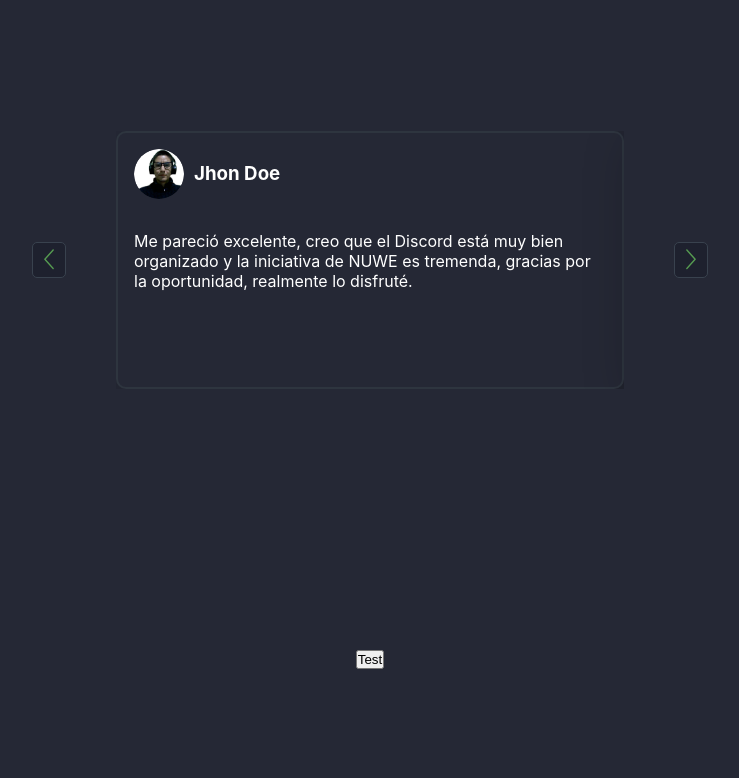
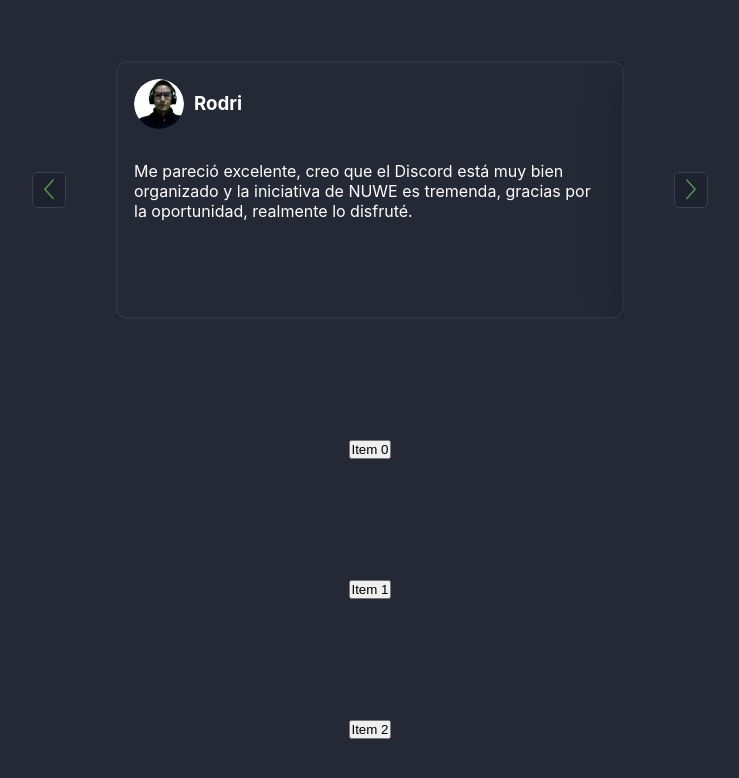
Before and after one commit to RodrigaoCabrera/Comment-slider, a React (Create React App) app: page / in a window 1280 px wide. Shown: the top 778 px of the page, without its empty margins (270-1009 px from the left). Built offline with nearby package versions, Linux system fonts and the light colour scheme; the HTML template or start-up script is replaced by a standard one.

Commit message:
Finalización de lógica del paginador

```diff
--- a/src/App.js
+++ b/src/App.js
@@ -17,20 +17,24 @@ export default function App() {
   const sliderContainer = useRef(null);
   const sliderInterval = useRef(null);
 
+  const [totalItems, setTotalIndex] = useState(null);
+
   const nextSlide = () => {
     //Leemos el tamaño de los slide
     const slideSize = slides?.children[0].offsetWidth;
     //Primer elemento del array de slides
     const firstElement = [slides?.children[0]];
-    handleSlides(slideSize, firstElement);
+    handleSlides(slideSize, firstElement, "next");
   };
 
-  const handleSlides = (slideSize, elements) => {
+  const handleSlides = (slideSize, elements, actionType, itemNumber) => {
     //Accionamos solo si hay slide.
-    if (slides.children.length > 0) {
+    console.log(actionType);
+    if (totalItems > 0) {
       //Agregamos transition al contenedor de slide.
-      slides.style.transition = "1000ms ease-out all";
+      slides.style.transition = "300ms ease-out all";
 
+      if (actionType === "next") {
         //Movemos los slide
         slides.style.transform = `translateX(-${slideSize}px)`;
 
@@ -50,50 +54,87 @@ export default function App() {
 
         //Agregamos un evento que está pendiente de la finalización de la transition.
         slides.addEventListener("transitionend", removeTransition);
+
+        //Establecemos el index actual del slide
+        setCurrentCardIndex((prev) => {
+          return prev >= totalItems - 1 ? 0 : itemNumber || prev + elements.length;
+        });
+      }
+      if (actionType === "prev") {
+        //Agregamos el/los elementos slide al inicio del array de slide.
+        //Insetamos el último slide antes del primero.
+        elements.forEach((e, i) => {
+          slides.insertBefore(elements.at(-(i+1)), slides.firstChild);
+          //console.log([...slides.children].at(-(i+1)))
+        });
+        //Quitamos la transition al container del slides y los movemos a la izquierda en px el tamaño de los slide.
+        slides.style.transition = "none";
+        slides.style.transform = `translateX(-${slideSize}px)`;
+
+        //Establecemos un tiempo en el cual se agregan transition al contenedor de slides y lo movemos a la ubicacion 0 del eje x para que se visualice
+        setTimeout(() => {
+          slides.style.transition = "300ms ease-out all";
+          slides.style.transform = `translateX(0)`;
+        }, 30);
+
+        //Establecemos el index actual del slide
+        setCurrentCardIndex((prev) => {
+          return prev <= 0 ? totalItems - 1 : itemNumber || prev - elements.length;
+        });
+      }
     }
   };
 
   const prevSlide = () => {
-    if (slides.children.length > 0) {
+    if (totalItems > 0) {
       //Obtenemos el último índice del array de slide.
       const lastIndex = slides.children.length - 1;
       //Obtenemos el último slide.
-      const lastElement = slides.children[lastIndex];
-      //Insetamos el último slide antes del primero.
-      slides.insertBefore(lastElement, slides.firstChild);
+      const lastElement = [slides.children[lastIndex]];
 
       //Leemos el tamaño de los slide
       const slideSize = slides.children[0].offsetWidth;
 
-      //Quitamos la transition al container del slides y los movemos a la izquierda en px el tamaño de los slide.
-      sliderContainer.current.style.transition = "none";
-      sliderContainer.current.style.transform = `translateX(-${slideSize}px)`;
-
-      //Establecemos un tiempo en el cual se agregan transition al contenedor de slides y lo movemos a la ubicacion 0 del eje x para que se visualice
-      setTimeout(() => {
-        sliderContainer.current.style.transition = "300ms ease-out all";
-        sliderContainer.current.style.transform = `translateX(0)`;
-      }, 30);
+      handleSlides(slideSize, lastElement, "prev");
     }
   };
 
+  //Guardamos el index del item o card actual
+  const [currentCardIndex, setCurrentCardIndex] = useState(0);
   const goToItem = (itemNumber) => {
+    if (currentCardIndex !== itemNumber) {
       const itemList = [...slides.children];
-    let slidesTotal = itemList.slice(0, 2);
+      let slidesTotal = currentCardIndex > itemNumber ?
+      itemList.slice(
+        -(currentCardIndex - itemNumber)
+      ):
+      itemList.slice(
+        0,
+        Math.abs(currentCardIndex - itemNumber)
+      );
 
       //Establecemos el tamaño de los slides a recorrer para llegar al item o card solicitada.
-    const slideSize = slidesTotal.reduce((acc, curr) => {
-      return acc + curr.offsetWidth;
+      const slideSize = slidesTotal?.reduce((acc, curr) => {
+        return acc + curr?.offsetWidth;
       }, 0);
-    handleSlides(slideSize, slidesTotal);
+      if (itemNumber > currentCardIndex) {
+        return handleSlides(slideSize, slidesTotal, "next", itemNumber);
+      } else {
+        //Obtenemos el último índice del array de slide.
+        const lastIndex = slides.children.length - 1;
+        return handleSlides(slideSize, slidesTotal, "prev", itemNumber);
+      }
+    }
+    return;
   };
 
   //Array de slide
-  let slides;
+  const [slides, setSlides] = useState(null);
   useEffect(() => {
-    slides = sliderContainer.current;
+    setSlides(sliderContainer.current);
+    setTotalIndex(sliderContainer.current.children.length);
     //Declaramos un intervalo que cada 4 segundos pasa al siguiente slide.
-    /* let slideAutomatic;
+    let slideAutomatic;
     slideAutomatic = setInterval(() => {
       nextSlide();
     }, 4000);
@@ -109,7 +150,7 @@ export default function App() {
       slideAutomatic = setInterval(() => {
         nextSlide();
       }, 4000);
-    }); */
+    });
   }, []);
 
   return (
@@ -123,7 +164,7 @@ export default function App() {
             <Card>
               <Profile>
                 <ProfileImg src={ro} alt="foto de perfil" />
-                <h1>Jhon Doe</h1>
+                <h1>Rodri</h1>
               </Profile>
               <CommentContainer>
                 <p>
@@ -149,7 +190,7 @@ export default function App() {
             <Card>
               <Profile>
                 <ProfileImg src={moni} alt="foto de perfil" />
-                <h1>Jhon Doe</h1>
+                <h1>Moni</h1>
               </Profile>
               <CommentContainer>
                 <p>
@@ -166,7 +207,9 @@ export default function App() {
         </Button>
       </SliderContainer>
 
-      <button onClick={() => goToItem(3)}>Test</button>
+      <button onClick={() => goToItem(0)}>Item 0</button>
+      <button onClick={() => goToItem(1)}>Item 1</button>
+      <button onClick={() => goToItem(2)}>Item 2</button>
     </SliderMain>
   );
 }
```
Lines whose indentation alone changed are shown as unchanged.
